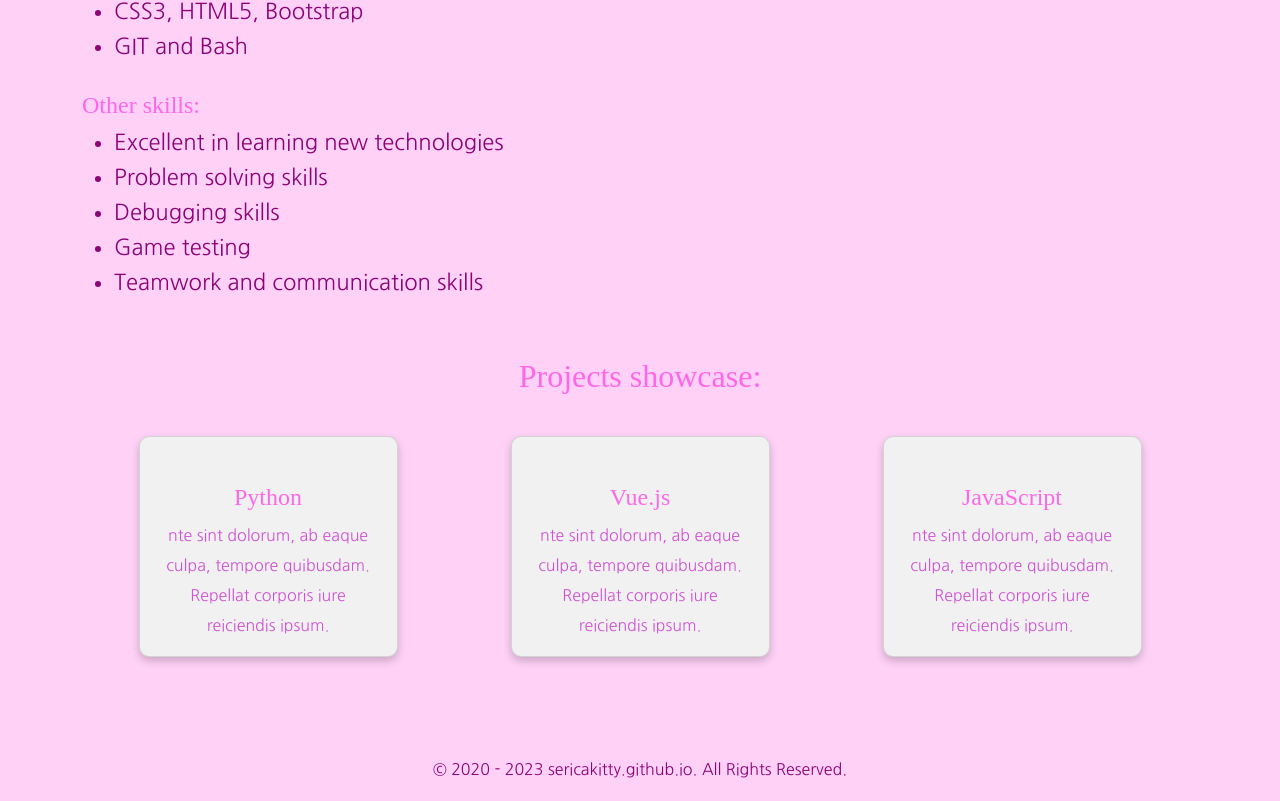
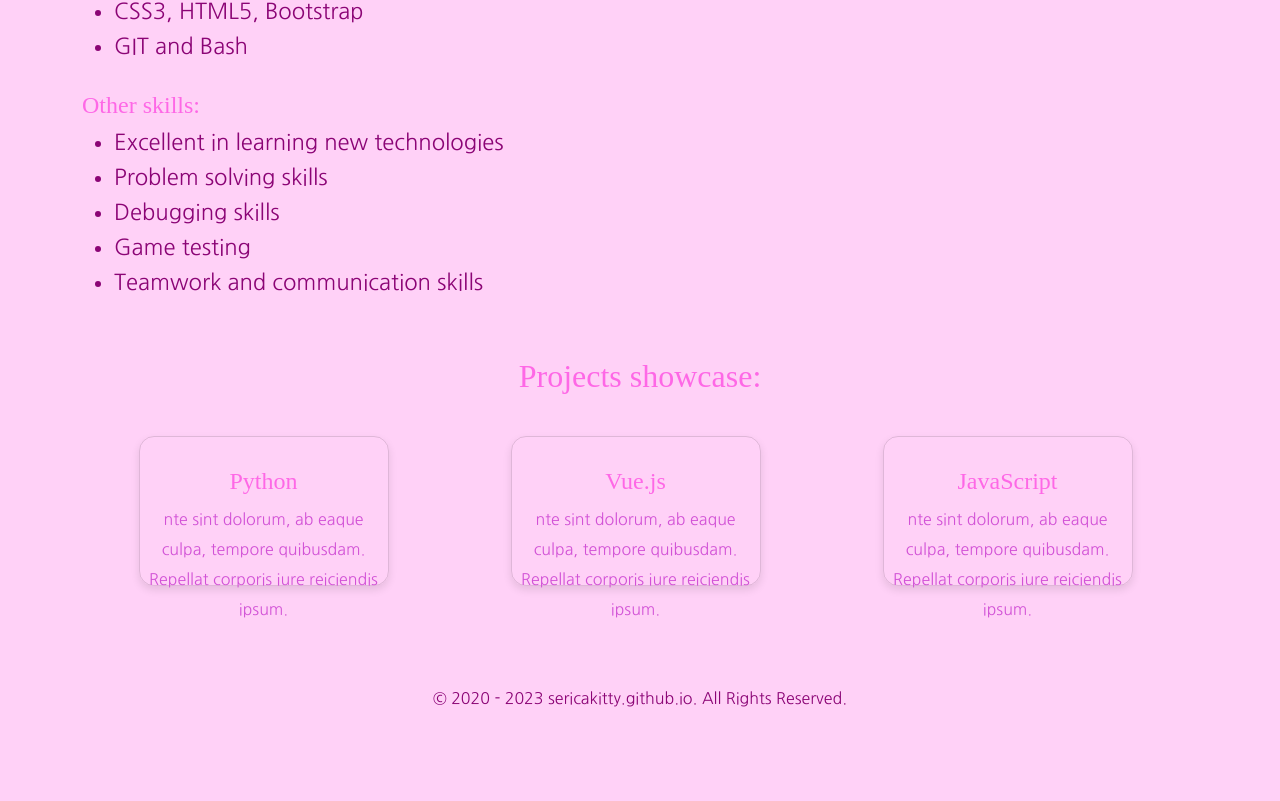
Before and after one commit to sericakitty/sericakitty.github.io, a Vue app: page / in a window 1280 px wide. Shown: the part 988-1789 px from the top of the page. After the commit the page ends 1718 px from the top, so only its background shows below. Built offline with nearby package versions, Linux system fonts and the light colour scheme; a web font is replaced by a local one.

Commit message:
update showcase style

```diff
--- a/src/assets/styles.css
+++ b/src/assets/styles.css
@@ -262,12 +262,31 @@ textarea:focus {
 }
 
 /* Style the counter cards */
+
 .card {
-    box-shadow: 0 4px 8px 0 rgba(0, 0, 0, 0.2);
-    padding: 16px;
+    box-shadow: 0 4px 8px 0 rgba(0, 0, 0, 0.1);
     text-align: center;
-    background-color: #f1f1f1;
-    border-radius: 10px;
+    background-color: transparent;
+    border-radius: 15px;
+    height: 150px;
+    width: 250px;
+}
+
+.card > a > img {
+
+    width: 100%;
+    height: 100%;
+    max-width: 100%;
+    max-height: 100%;
+    margin: auto;
+    display: block;
+
+}
+
+.card + p {
+    margin-top: 5px;
+    text-align: center;
+    width: 250px;
 }
 
 .projectshowcase {
```
